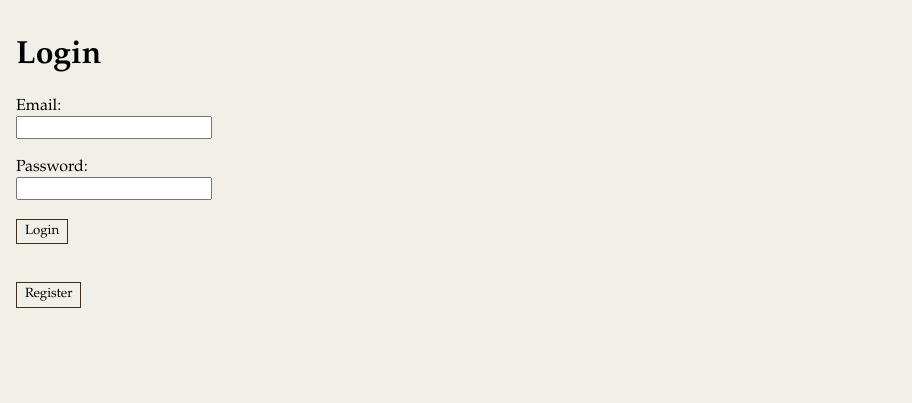
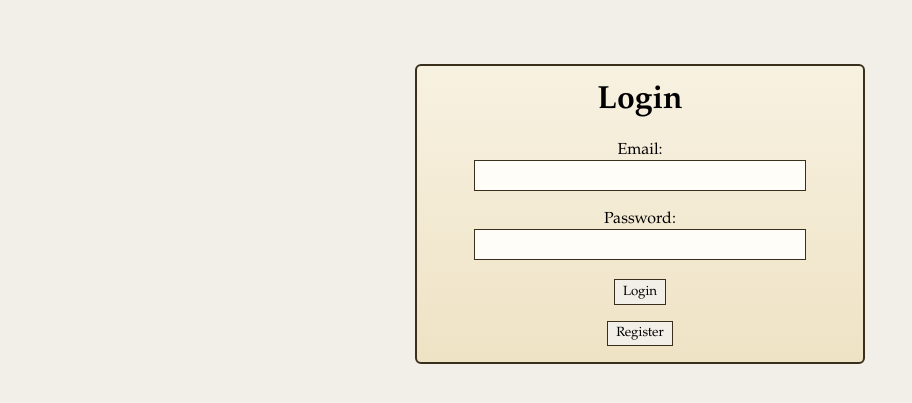
Before and after one commit to markcapelle/DnD_Character_Creator_2, a Flask app: page / in a window 1280 px wide. Shown: the top 403 px of the page, without its empty margins (0-912 px from the left). Run offline with Flask 3, Linux system fonts and the light colour scheme.

Commit message:
Style: Login and register page css.
Added css entries for login and register html pages in keeping with application style.

```diff
--- a/static/css/style.css
+++ b/static/css/style.css
@@ -1,3 +1,50 @@
+
+/* AUTH PAGES (Login / Register) */
+.auth-wrapper {
+    max-width: 450px;
+    margin: 3rem auto;
+    padding: 1rem;
+    border: 2px solid #3a2f1d;
+    background: linear-gradient(#f7f1e1, #efe3c5);
+    background-blend-mode: multiply;
+    border-radius: 6px;
+}
+
+.auth-wrapper h1 {
+    text-align: center;
+    margin-top: 0;
+}
+
+.auth-error {
+    color: crimson;
+    text-align: center;
+    font-weight: bold;
+}
+
+.auth-success {
+    color: green;
+    text-align: center;
+    font-weight: bold;
+}
+
+.auth-form {
+    text-align: center;
+}
+
+.auth-input {
+    width: 80%;
+    padding: 6px;
+    border: 1px solid #3a2f1d;
+    background: #fffdf8;
+    font-family: inherit;
+}
+
+.auth-buttons {
+    text-align: center;
+    margin-top: 1rem;
+}
+
+
 
 
 #hitdice-tracker {
--- a/templates/login.html
+++ b/templates/login.html
@@ -17,31 +17,36 @@
 </head>
 <body>
 
-    <!-- Conditional to indicate user registration was success -->
+    <div class="auth-wrapper">
+
         {% if request.args.get('registered') %}
-        <p>User registration complete!</p>
+            <p class="auth-success">User registration complete!</p>
         {% endif %}
 
         <h1>Login</h1>
 
         {% if error %}
-        {{ error }}
+            <p class="auth-error">{{ error }}</p>
         {% endif %}
-    <form action="/login" method="POST">
+
+        <form action="/login" method="POST" class="auth-form">
+
             <label>Email:</label><br>
-        <input type="email" name="email" required><br><br>
+            <input type="email" name="email" class="auth-input" required><br><br>
 
             <label>Password:</label><br>
-        <input type="password" name="password" required><br><br>
+            <input type="password" name="password" class="auth-input" required><br><br>
 
             <button type="submit">Login</button>
         </form>
 
-    <br><br>
-
+        <div class="auth-buttons">
             <form action="/register" method="GET">
                 <button type="submit">Register</button>
             </form>
+        </div>
+
+    </div>
 
 </body>
 </html>
```
Also changed, not shown: templates/register.html (+13 -5 lines). Lines whose indentation alone changed are shown as unchanged.
